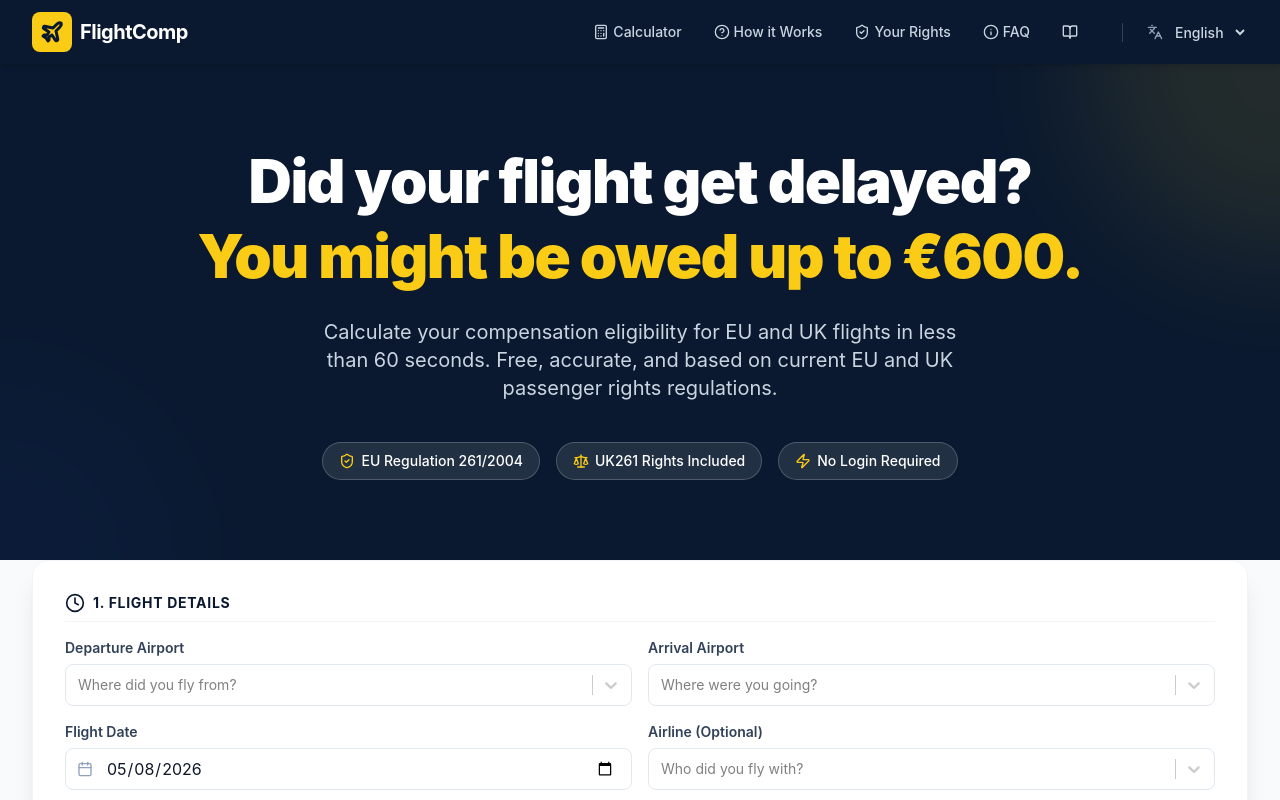
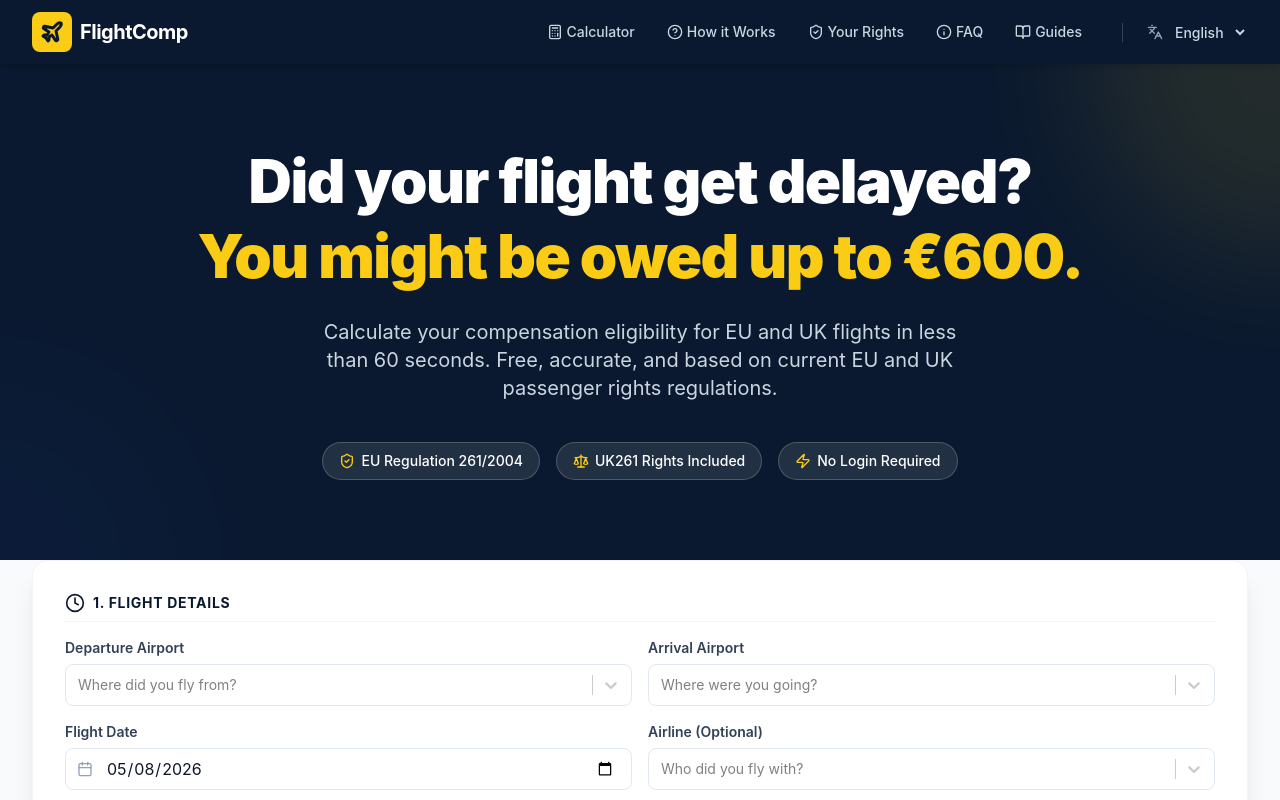
Before and after one commit to mureta4456-sudo/flightcompensationcalc.com, a React (Vite) app: page / in a window 1280 px wide. Shown: the top 800 px of the page. Built offline with nearby package versions, Linux system fonts and the light colour scheme.

Commit message:
Add guides translations for multiple languages 08.06.

```diff
--- a/src/translations.ts
+++ b/src/translations.ts
@@ -25,7 +25,8 @@ export const translations = {
     howItWorks: "How it Works",
     rights: "Your Rights",
     faq: "FAQ",
-    calculator: "Calculator"
+    calculator: "Calculator",
+    guides: "Guides"
   },
   lv: {
     heroTitlePart1: "Vai jūsu lidojums kavējās?",
@@ -50,7 +51,8 @@ export const translations = {
     howItWorks: "Kā tas strādā",
     rights: "Jūsu tiesības",
     faq: "BUJ",
-    calculator: "Kalkulators"
+    calculator: "Kalkulators",
+    guides: "Raksti"
   },
   de: {
     heroTitlePart1: "War Ihr Flug verspätet?",
@@ -75,7 +77,8 @@ export const translations = {
     howItWorks: "Wie es funktioniert",
     rights: "Ihre Rechte",
     faq: "FAQ",
-    calculator: "Rechner"
+    calculator: "Rechner",
+    guides: "Ratgeber"
   },
   fr: {
     heroTitlePart1: "Votre vol a été retardé ?",
@@ -100,7 +103,8 @@ export const translations = {
     howItWorks: "Comment ça marche",
     rights: "Vos droits",
     faq: "FAQ",
-    calculator: "Calculateur"
+    calculator: "Calculateur",
+    guides: "Guides"
   },
   es: {
     heroTitlePart1: "¿Su vuelo se retrasó?",
@@ -125,6 +129,7 @@ export const translations = {
     howItWorks: "Cómo funciona",
     rights: "Sus derechos",
     faq: "Preguntas frecuentes",
-    calculator: "Calculadora"
+    calculator: "Calculadora",
+    guides: "Guías"
   }
 };
```
